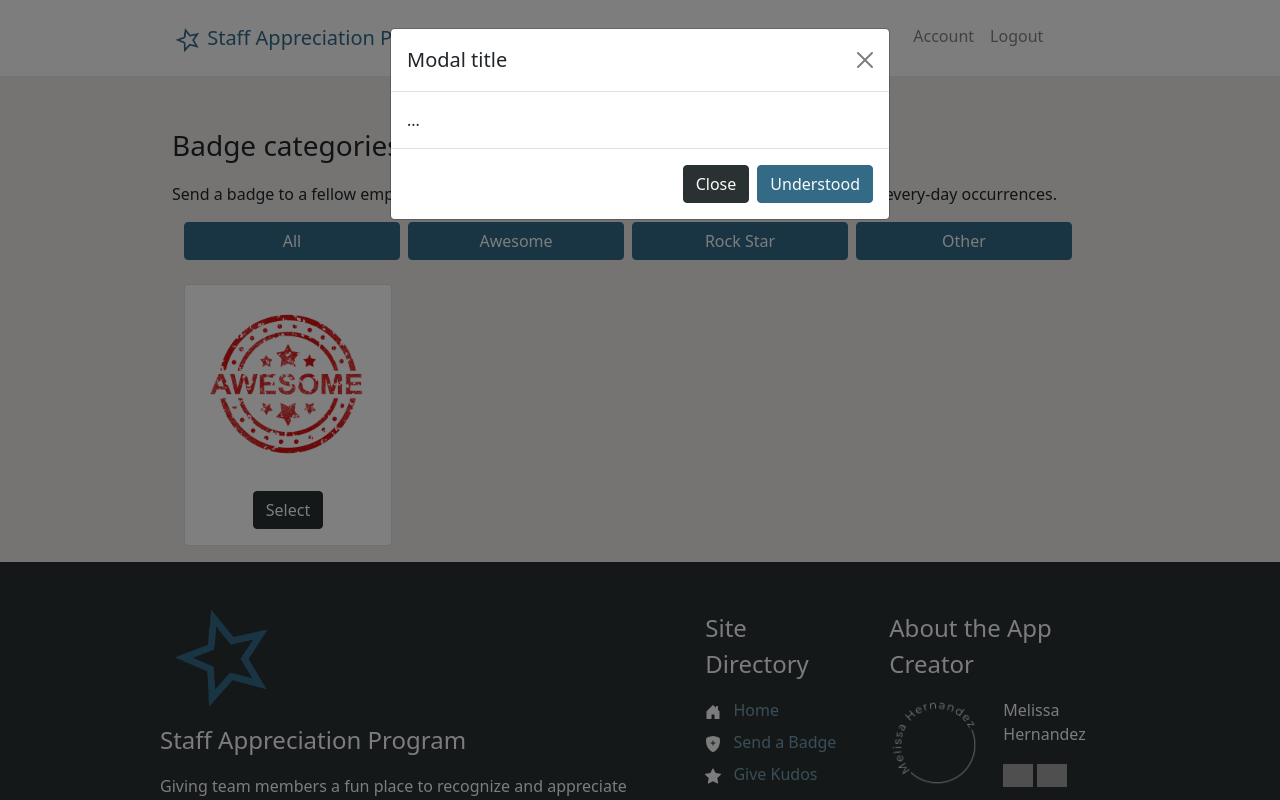
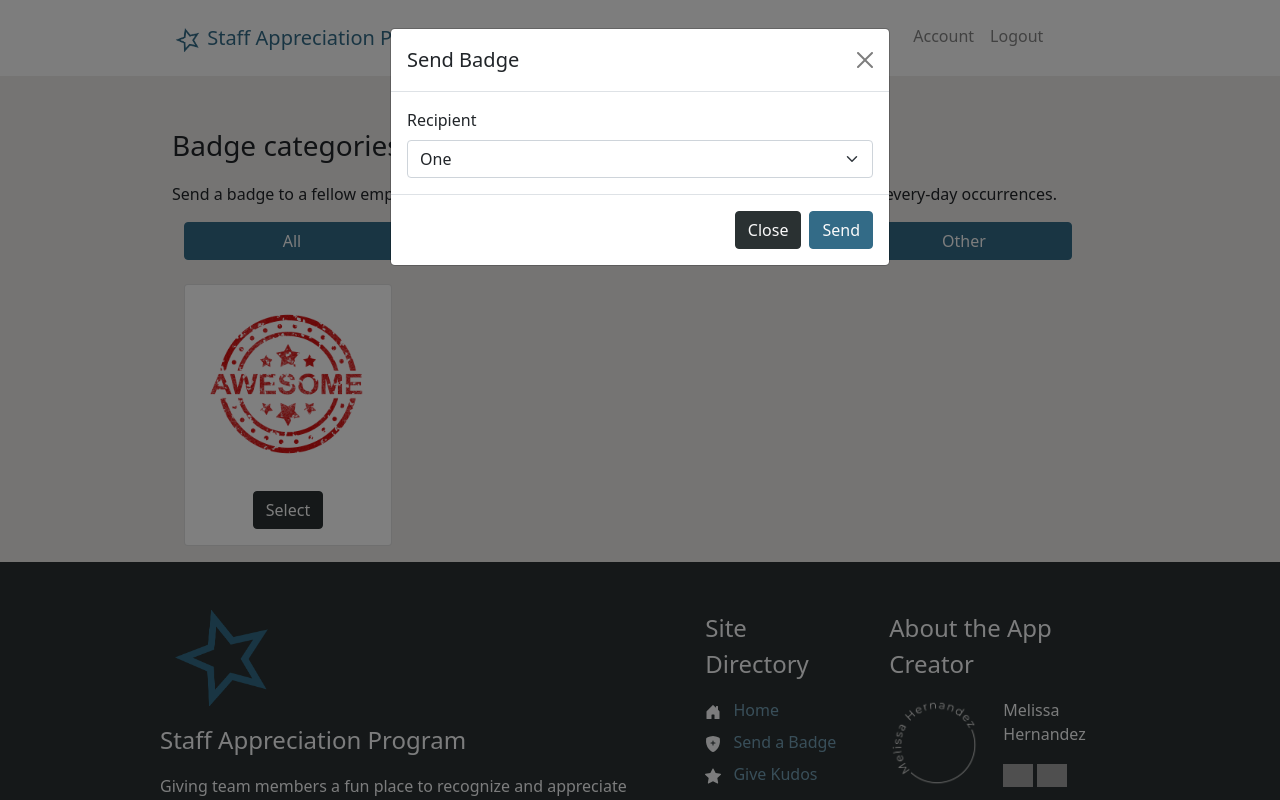
Before and after one commit to mmhernandez/employee-recognition-program, a Flask app: template flask_app/templates/badges.html in a window 1280 px wide, after a click on "Select". Run offline with Flask 3, Linux system fonts and the light colour scheme; the template is opened without the code that fills it, so the values that code supplies are empty; some libraries are stand-ins or nearby versions; grey boxes are pictures that could not be loaded.

Commit message:
Update badge page

```diff
--- a/flask_app/controllers/users_controller.py
+++ b/flask_app/controllers/users_controller.py
@@ -43,8 +43,7 @@ def insert_badge():
 @app.route("/badges")
 def badges():
     # need to add session check to protect route
-    result = cloudinary.api\
-    .resources()
+    result = cloudinary.api.resources()
 
 
     return render_template("badges.html")
--- a/flask_app/templates/badges.html
+++ b/flask_app/templates/badges.html
@@ -49,7 +49,6 @@
 
     <!-- BADGE CARDS -->
 
-
         <section class="container w-75 mt-5">
             <p class="fs-3">Badge categories</p>
             <p>Send a badge to a fellow employee! Badges are quick, easy ways to show your appreciation for every-day occurrences.</p>
@@ -72,16 +71,23 @@
                             <div class="modal-dialog">
                                 <div class="modal-content">
                                     <div class="modal-header">
-                                <h1 class="modal-title fs-5" id="badgeModalLabel">Modal title</h1>
+                                        <h1 class="modal-title fs-5" id="badgeModalLabel">Send Badge</h1>
                                         <button type="button" class="btn-close" data-bs-dismiss="modal" aria-label="Close"></button>
                                     </div>
+                                    <form action="">
                                         <div class="modal-body">
-                                ...
+                                            <label for="employee" class="form-label">Recipient</label>
+                                            <select class="form-select" aria-label="Default select example" name="employee">
+                                                <option value="1">One</option>
+                                                <option value="2">Two</option>
+                                                <option value="3">Three</option>
+                                            </select>
                                         </div>
                                         <div class="modal-footer">
                                             <button type="button" class="btn btn-secondary" data-bs-dismiss="modal">Close</button>
-                                <button type="button" class="btn btn-primary">Understood</button>
+                                            <a href="" class="btn btn-primary">Send</a>
                                         </div>
+                                    </form>
                                 </div>
                             </div>
                         </div>
@@ -89,8 +95,6 @@
                 </div>
             </div>
         </section>
-
-    {# <!-- CREATE YOUR OWN BADGE --> #}
 
 
         {# <!-- FOOTER -->
```
Also changed, not shown: 1 other file. Lines whose indentation alone changed are shown as unchanged.
